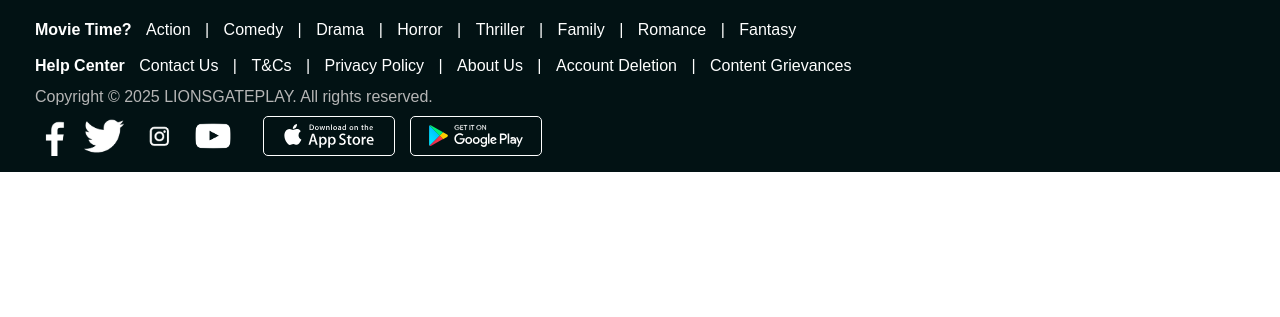
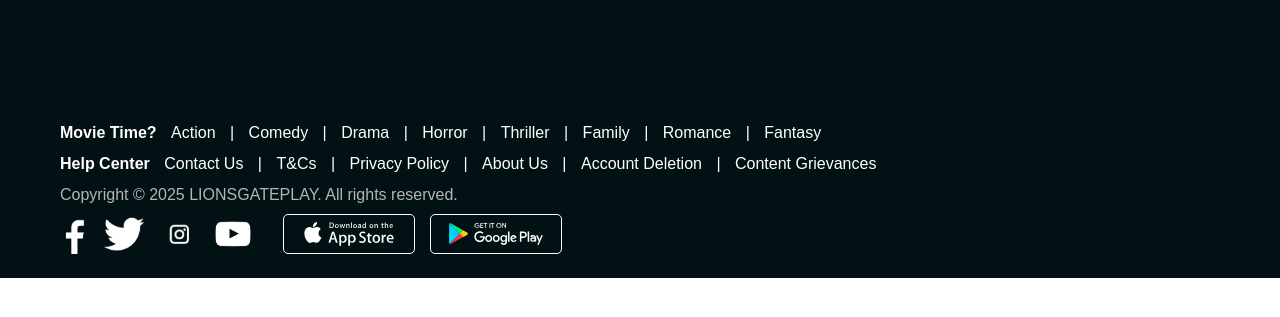
Before and after one commit to Nouman794/entertainment-template, a PHP site: page /ui/footer.html in a window 1280 px wide. Shown: the top 317 px of the page. Run offline with PHP 8.4, Linux system fonts and the light colour scheme.

Commit message:
footer fixed for desktop

```diff
--- a/public/ui/footerStyles.css
+++ b/public/ui/footerStyles.css
@@ -10,14 +10,18 @@ footer {
     font-family: Arial, sans-serif;
     font-size: 16px;
     color: #fff;
-    padding: 12px 10px 12px 30px;
+    /*padding: 12px 10px 12px 30px;*/
+}
+.footer-links{
+    padding-top: 120px;
 }
 
 /* Footer Links (Movie Time and Help Center) */
 .footer-links p {
     line-height: 1.6;
     color: #fff;
-    padding: 5px;
+    padding-left: 60px;
+    padding-bottom: 5px;
 }
 
 .footer-links a {
@@ -35,7 +39,9 @@ footer {
 footer .copyright {
     color: #b5b5b5;
     text-align: left;
-    padding: 5px;
+    padding-left: 60px;
+    padding-bottom: 5px;
+    padding-top: 5px;
 }
 
 /* Bottom Row (Social & Store) */
@@ -44,6 +50,8 @@ footer .copyright {
     flex-wrap: wrap;
     gap: 20px;
     padding-top: 5px;
+    padding-left: 50px;
+    padding-bottom: 20px;
 }
 
 .footer-bottom .social-icons img{
--- a/public/ui/movieStyles.css
+++ b/public/ui/movieStyles.css
@@ -7,7 +7,7 @@ body {
     color: #fff; /* Use #fff if background is dark */
 }
 .carousel-container{
-    margin-bottom: 150px;
+    /*margin-bottom: 150px;*/
     padding-top: 80px;
 }
 /* HERO layout */
```
